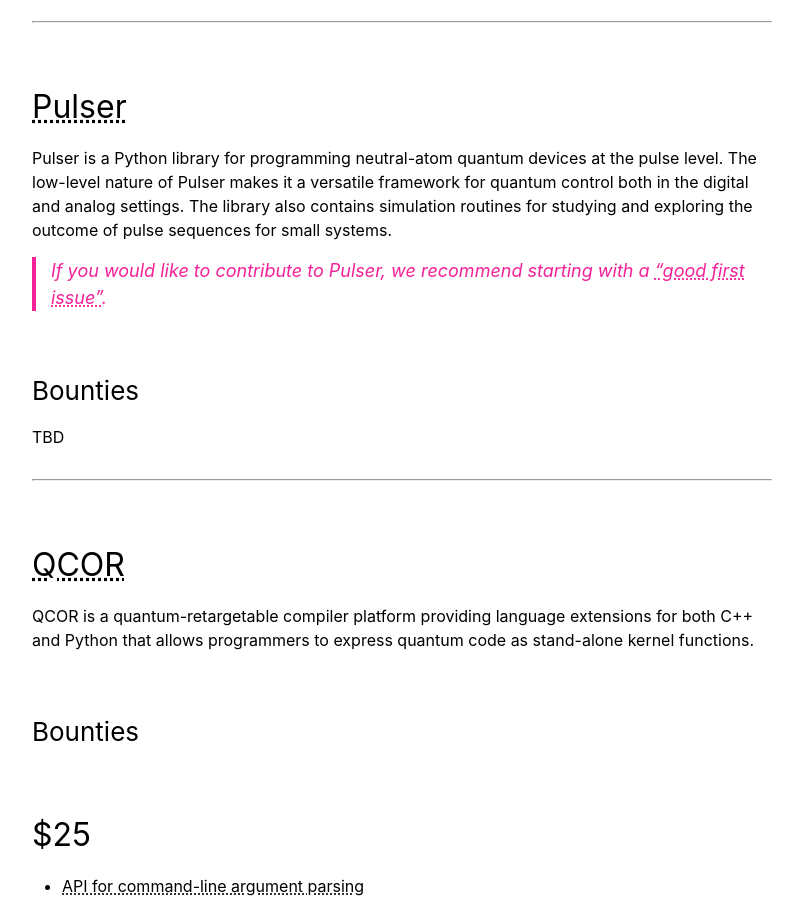
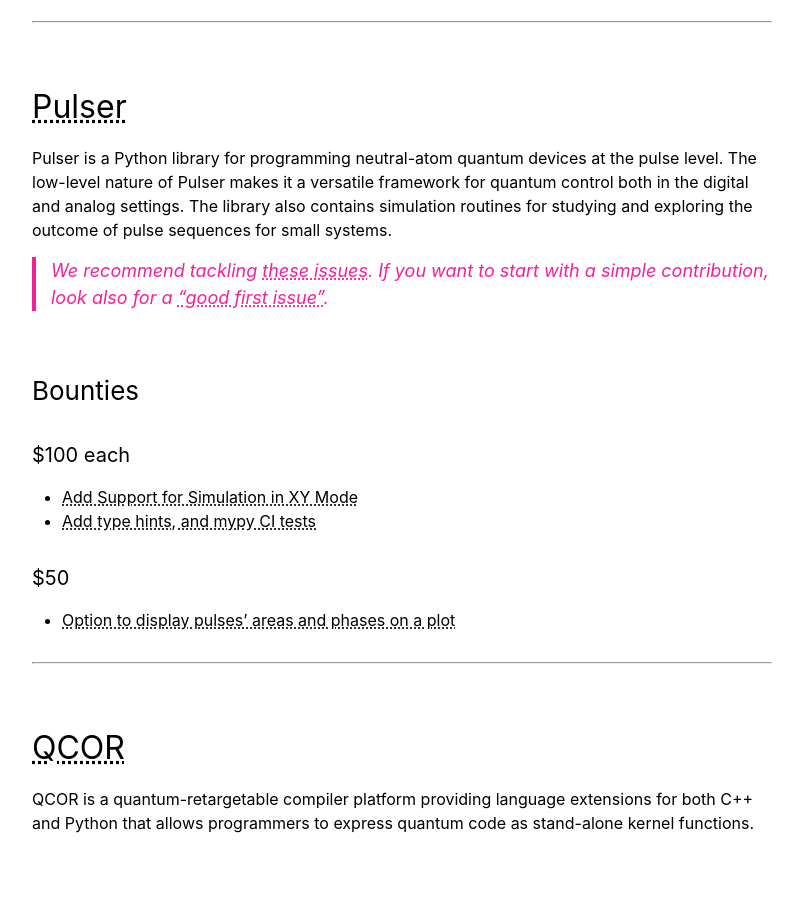
Before and after one commit to unitaryfund/unitaryhack2021, a Jekyll site: the page built from participating-projects.md, in a window 1280 px wide and 900 px high, scrolled down 5911 px. Shown: the whole window, without its empty margins (238-1041 px from the left). Built offline with Jekyll 4.4.1, drawn with Linux system fonts in a browser that asks for light colours.

Commit message:
Adding Pulser bounties

```diff
--- a/participating-projects.md
+++ b/participating-projects.md
@@ -194,12 +194,17 @@
 
 Pulser is a Python library for programming neutral-atom quantum devices at the pulse level. The low-level nature of Pulser makes it a versatile framework for quantum control both in the digital and analog settings. The library also contains simulation routines for studying and exploring the outcome of pulse sequences for small systems.
 
-> If you would like to contribute to Pulser, we recommend starting with a ["good first
-issue"](https://github.com/pasqal-io/Pulser/labels/good%20first%20issue).
+> We recommend tackling [these issues](https://github.com/pasqal-io/Pulser/issues?q=is%3Aissue+is%3Aopen+label%3Aunitaryhack). If you want to start with a simple contribution, look also for a ["good first issue"](https://github.com/pasqal-io/Pulser/issues?q=is%3Aissue+is%3Aopen+label%3A%22good+first+issue%22).
 
 ### Bounties
 
-TBD
+#### $100 each
+- [Add Support for Simulation in XY Mode](https://github.com/pasqal-io/Pulser/issues/147)
+- [Add type hints, and mypy CI tests](https://github.com/pasqal-io/Pulser/issues/16)
+
+#### $50
+- [Option to display pulses' areas and phases on a plot](https://github.com/pasqal-io/Pulser/issues/149)
+
 
 ---
 
```
